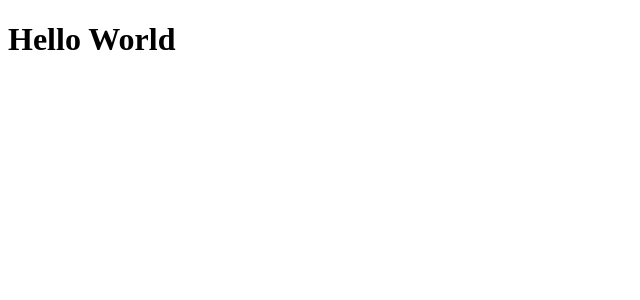
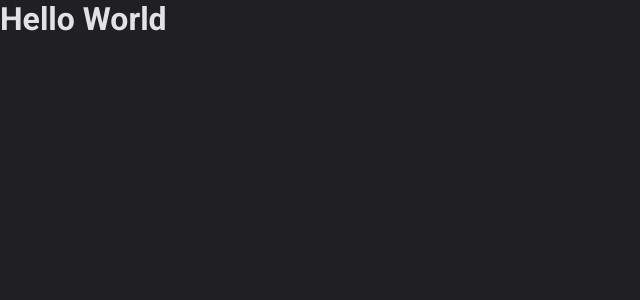
Before and after one commit to camilacno/2303-finances-manager, a React (Vite) app: page / in a window 1280 px wide. Shown: the top 300 px of the page, without its empty margins (0-640 px from the left). Built offline with nearby package versions, Linux system fonts and the light colour scheme.

Commit message:
Global styles

```diff
--- a/index.html
+++ b/index.html
@@ -2,9 +2,14 @@
 <html lang="en">
   <head>
     <meta charset="UTF-8" />
-    <link rel="icon" type="image/svg+xml" href="/vite.svg" />
+    <link rel="preconnect" href="https://fonts.googleapis.com" />
+    <link rel="preconnect" href="https://fonts.gstatic.com" crossorigin />
+    <link
+      href="https://fonts.googleapis.com/css2?family=Roboto:wght@400;700&display=swap"
+      rel="stylesheet"
+    />
     <meta name="viewport" content="width=device-width, initial-scale=1.0" />
-    <title>Vite + React + TS</title>
+    <title>Finances Manager</title>
   </head>
   <body>
     <div id="root"></div>
--- a/src/App.tsx
+++ b/src/App.tsx
@@ -6,6 +6,7 @@ export function App() {
   return (
     <ThemeProvider theme={defaultTheme}>
       <h1>Hello World</h1>
+      <GlobalStyle />
     </ThemeProvider>
   )
 }
--- a/src/styles/global.ts
+++ b/src/styles/global.ts
@@ -11,4 +11,14 @@ export const GlobalStyle = createGlobalStyle`
     outline: 0;
     box-shadow: 0 0 0 2px ${(props) => props.theme['green-500']}
   }
+
+  body {
+    background: ${(props) => props.theme['gray-800']};
+    color: ${(props) => props.theme['gray-100']};
+    -webkit-font-smoothing: antialiased
+  }
+
+  body, input, textarea, button {
+    font: 400 1rem Roboto, sans-serif
+  }
 `
```
